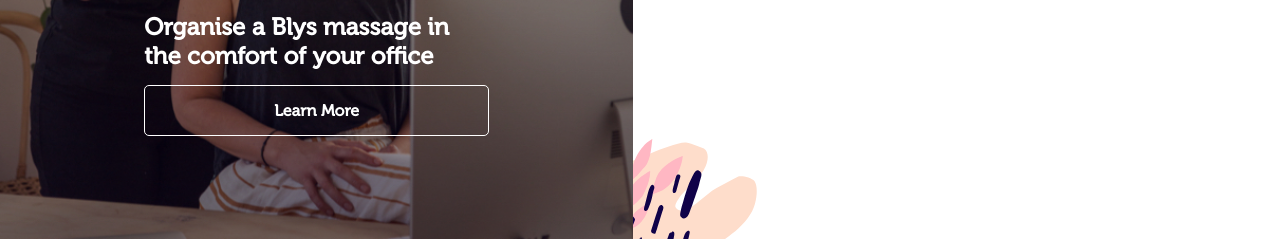
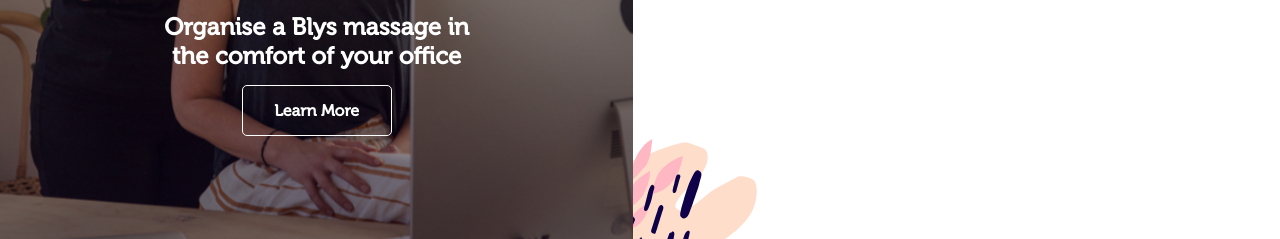
Before and after one commit to birat21sk/blys-clone, a plain HTML site: page index.html in a window 1280 px wide. Shown: the part 561-800 px from the top of the page. Drawn offline with Linux system fonts and the light colour scheme.

Commit message:
Blys clone

```diff
--- a/index.html
+++ b/index.html
@@ -13,10 +13,10 @@
         <div class="banner">
             <div class="banner-content">
                 <img src="./static/media/blys-logo-white.svg" alt="Blys Logo">
-                <h2 class="banner-desc">
+                <h2 class="banner-desc text-center">
                     Organise a Blys massage in the comfort of your office
                 </h2>
-                <button class="btn btn-outline text-white">Learn More</button>
+                <button class="btn btn-outline text-white" style="max-width: 150px;">Learn More</button>
             </div>
         </div>
         <div class="content">
@@ -28,7 +28,7 @@
                 <h1 class="title">Wellness, Delivered.</h1>
                 <h3 class="desc">Professional. Friendly. On Time. Book massage, beauty, fitness.</h3>
                 <button class="btn btn-primary">Book your session</button>
-                <div class="login">Already have an account? <a class="link" href="#">Log in</a></div>
+                <div class="login text-center">Already have an account? <a class="link" href="#">Log in</a></div>
             </div>
         </div>
     </div>
--- a/static/css/index.css
+++ b/static/css/index.css
@@ -18,6 +18,10 @@
 
 .text-white{
     color: var(--white);
+}
+
+.text-center{
+    text-align: center;
 }
 
 .main-container{
@@ -91,7 +95,6 @@
 .login{
     margin-top:20px;
     color: var(--secondary-color);
-    text-align: center;
 }
 
 .login .link{
@@ -104,6 +107,7 @@
     flex-direction: column;
     flex-wrap:wrap;
     justify-content: space-evenly;
+    align-items:center;
     height: 200px;
     max-width:345px;
     margin-bottom: 10%;
```
